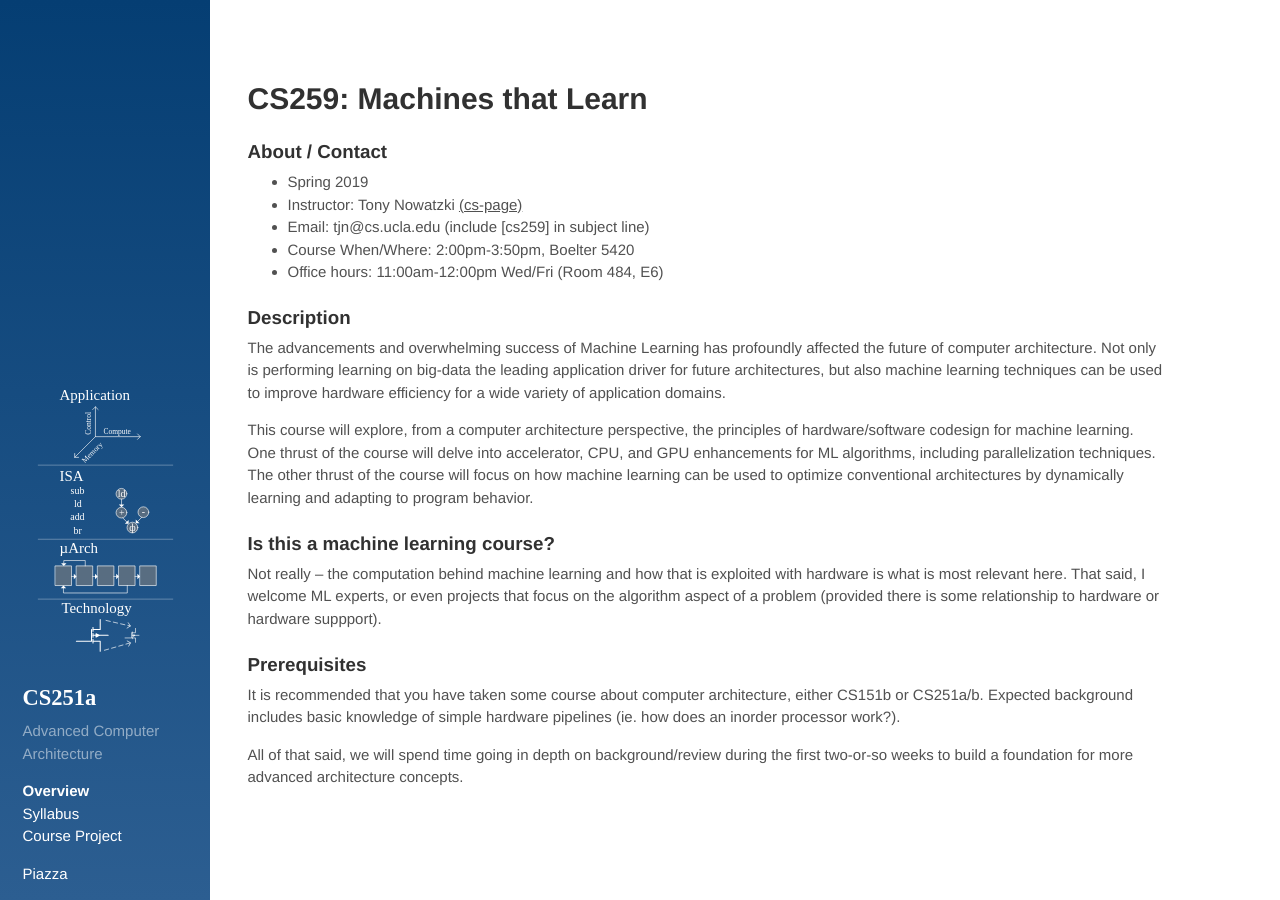
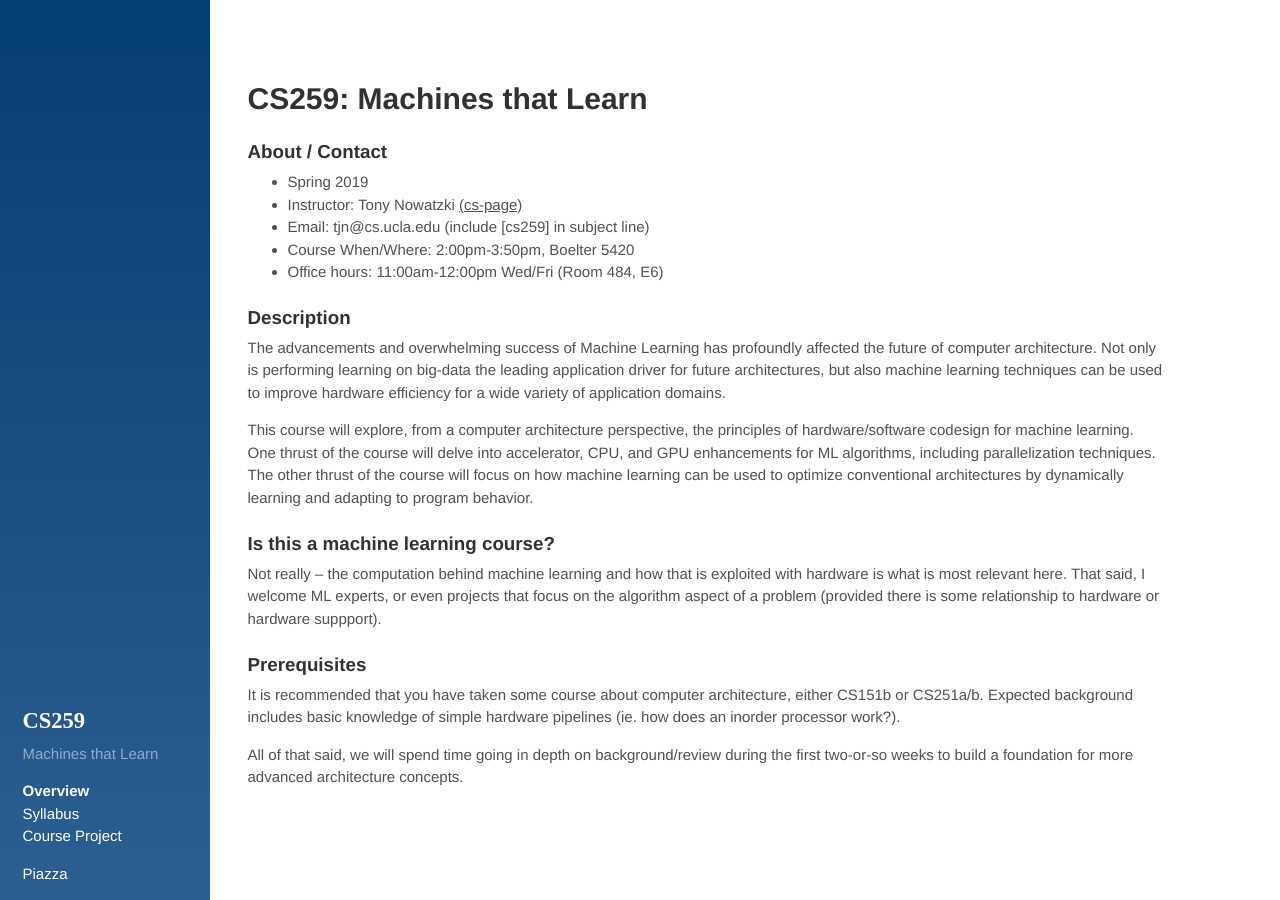
Before and after one commit to PolyArch/cs259, a Jekyll site: the page built from index.md, in a window 1280 px wide. Built offline with Jekyll 4.4.1, drawn with Linux system fonts in a browser that asks for light colours.

Commit message:
del 251a labels

```diff
--- a/_config.yml
+++ b/_config.yml
@@ -1,15 +1,15 @@
 # Dependencies
 #markdown:         redcarpet
 redcarpet:
-  extensions: ["no_intra_emphasis", "fenced_code_blocks", "autolink", "tables", "with_toc_data", "footnotes"]
+extensions:      ["no_intra_emphasis", "fenced_code_blocks", "autolink", "tables", "with_toc_data", "footnotes"]
 highlighter:      rouge
 
 # Permalinks
 permalink:        pretty
 
 # Setup
-title:            'CS251a'
-tagline:          'Advanced Computer Architecture'
+title:            'CS259'
+tagline:          'Machines that Learn'
 description:      ''
 #url:              http://cs.ucla.ecu/~tjn
 #baseurl:          http://web.cs.ucla.edu/~tjn/
--- a/_includes/sidebar.html
+++ b/_includes/sidebar.html
@@ -3,7 +3,6 @@
     <div class="sidebar-about">
       <div class="sidebar-img">
       <p>
-      <img src="{{ site.baseurl }}/assets/cs251a.svg" alt="cs251a" />
       </p>
       </div>
 
@@ -44,6 +43,9 @@
       <li class="sidebar-nav-item{% if page.title == "Blog" %} active{% endif %}">
       <a href="{{ site.baseurl }}/blog">Blog</a>
       </li>
+
+      <img src="{{ site.baseurl }}/assets/cs251a.svg" alt="cs251a" />
+
 -->
 
   <a href="http://piazza.com/ucla/fall2018/cs251a" class="flink">Piazza</a>
```
